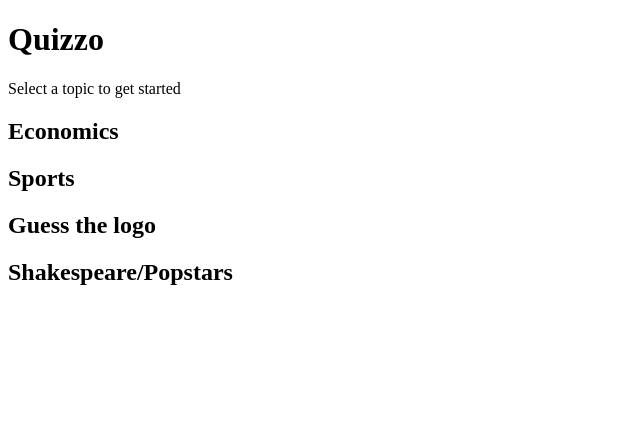
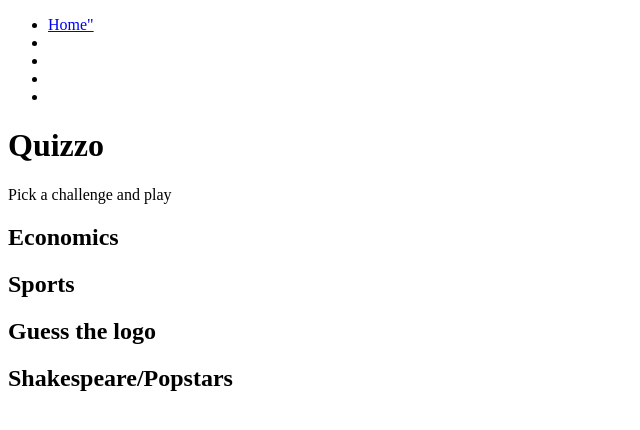
Before and after one commit to yolandaMaz/quizz-app, a plain HTML site: page index.html in a window 1280 px wide. Shown: the whole page, without its empty margins (0-640 px from the left). Drawn offline with Linux system fonts and the light colour scheme.

Commit message:
Add navigation bar and update header text

```diff
--- a/index.html
+++ b/index.html
@@ -6,9 +6,19 @@
     <title>Quizzo</title>
 </head>
 <body>
+    <!--Nav Bar-->
+    <nav>
+        <ul>
+            <li><a href="#">Home"</a></li>
+            <li><a href="#topic-economics"></a></li>
+            <li><a href="#topic-sports"></a></li>
+            <li><a href="#topic-guess the logo"></a></li>
+            <li><a href="#topic-shakespeare/popstars"></a></li>
+        </ul>
+    </nav>
     <header>
         <h1 id="quizz-title">Quizzo</h1>
-        <p>Select a topic to get started</p>
+        <p>Pick a challenge and play</p>
     </header>
 
     <!--Topic Selection-->
```
